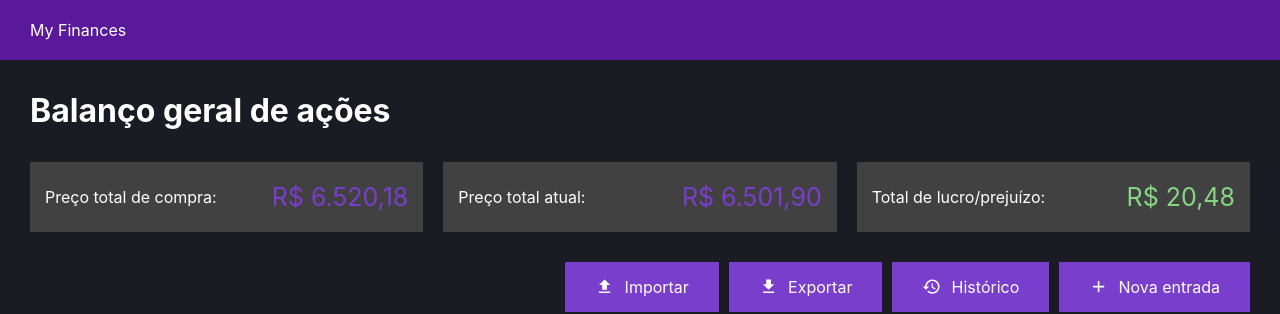
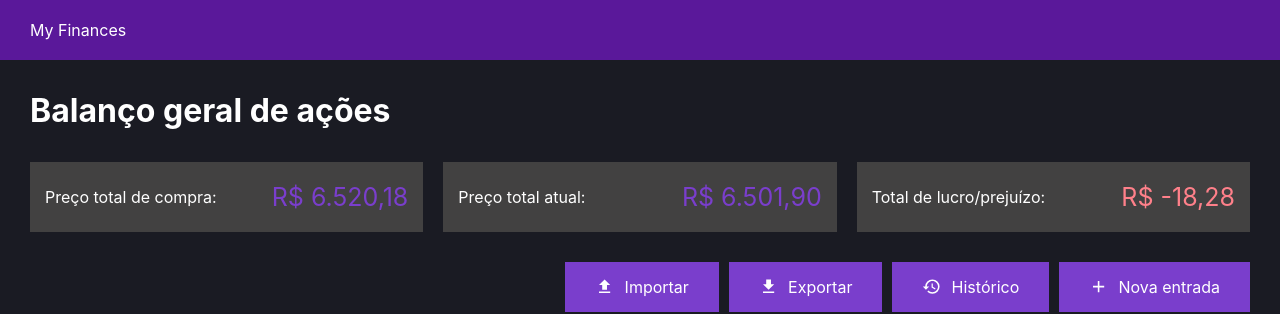
Before and after one commit to leticiaDomingues/my-finances, a React (Create React App) app: page /acoes in a window 1280 px wide. Shown: the top 314 px of the page. Built offline with nearby package versions, Linux system fonts and the light colour scheme; no server answers.

Commit message:
Separating stocks page into components

```diff
--- /dev/null
+++ b/src/components/balance-panel/BalancePanel.css
@@ -0,0 +1,33 @@
+.balance {
+    display: flex;
+    flex-direction: row;
+    margin-bottom: 20px;
+}
+
+.balance .card {
+    flex: 1;
+    display: flex;
+    flex-direction: row;
+    align-items: center;
+    justify-content: space-between;
+    margin: 10px;
+    padding: 20px 15px;
+    background-color: #424141;
+}
+
+.balance .card:nth-child(1) {
+    margin-left: 0;
+}
+
+.balance .card:nth-child(3) {
+    margin-right: 0;
+}
+
+.balance .card p {
+    margin: 0;
+}
+
+.balance .card p:nth-child(2){
+    font-size: 25px;
+    color: #7a3ecc;
+}
--- /dev/null
+++ b/src/components/balance-panel/BalancePanel.tsx
@@ -0,0 +1,27 @@
+import "./BalancePanel.css";
+
+interface IBalancePanelProps {
+    data: {
+        label: string;
+        value: any;
+        formatter?: (p: any) => any;
+        conditionalClass?: (p: any) => string;
+    }[]
+}
+
+const BalancePanel = (props: IBalancePanelProps) => {
+    const { data } = props;
+    return (
+        <div className="balance">
+            { data.map((d, i) => (
+                <div className="card" key={'balance-' + i}>
+                    <p>{d.label}</p>
+                    <p className={d.conditionalClass ? d.conditionalClass(d.value) : ''}>
+                        {d.formatter ? d.formatter(d.value) : d.value}
+                    </p>
+                </div>
+            )) }
+        </div>
+    );
+}
+export default BalancePanel;
--- /dev/null
+++ b/src/components/history-button/HistoryButton.tsx
@@ -0,0 +1,15 @@
+import { MdHistory } from "react-icons/md";
+
+interface IHistoryButtonProps {
+    onClick: () => void
+}
+
+const HistoryButton = (props: IHistoryButtonProps) => {
+    return (
+        <button onClick={_ => props.onClick()}>
+            <MdHistory className="icon" />
+            Histórico
+        </button>
+    );
+}
+export default HistoryButton;
--- /dev/null
+++ b/src/components/new-button/NewButton.tsx
@@ -0,0 +1,16 @@
+import { MdAdd } from "react-icons/md";
+
+interface INewButtonProps {
+    onClick: () => void;
+}
+
+const NewButton = (props: INewButtonProps) => {
+    return (
+        <button onClick={_ => props.onClick()}>
+            <MdAdd className="icon" />
+            Nova entrada
+        </button>
+    );
+}
+
+export default NewButton;
--- a/src/views/stocks/Stocks.css
+++ b/src/views/stocks/Stocks.css
@@ -1,39 +1,5 @@
 .stocks {
     padding: 10px 30px 30px;
-}
-
-.stocks .balance {
-    display: flex;
-    flex-direction: row;
-    margin-bottom: 20px;
-}
-
-.stocks .balance .card {
-    flex: 1;
-    display: flex;
-    flex-direction: row;
-    align-items: center;
-    justify-content: space-between;
-    margin: 10px;
-    padding: 20px 15px;
-    background-color: #424141;
-}
-
-.stocks .balance .card:nth-child(1) {
-    margin-left: 0;
-}
-
-.stocks .balance .card:nth-child(3) {
-    margin-right: 0;
-}
-
-.stocks .balance .card p {
-    margin: 0;
-}
-
-.stocks .balance .card p:nth-child(2){
-    font-size: 25px;
-    color: #7a3ecc;
 }
 
 .stocks .actions {
--- a/src/views/stocks/Stocks.tsx
+++ b/src/views/stocks/Stocks.tsx
@@ -1,19 +1,27 @@
 import "./Stocks.css";
 import Table from "../../components/table/Table";
-import { MdHistory, MdAdd } from "react-icons/md";
 import StocksWallet, { Stock, StocksHeaders, isProfitOrLossClass } from "../../data/stocks";
 import { currencyFormatter } from "../../utils/formatter";
 import { useEffect, useState } from "react";
 import ExportButton from "../../components/export-button/ExportButton";
 import ImportButton from "../../components/import-button/ImportButton";
 import axios from "axios";
+import BalancePanel from "../../components/balance-panel/BalancePanel";
+import NewButton from "../../components/new-button/NewButton";
+import HistoryButton from "../../components/history-button/HistoryButton";
 
 const Stocks = () => {
     const [ stocks, setStocks ] = useState([...StocksWallet] as Stock[]);
 
     const totalPurchasePrice = stocks.map(d => d.totalPurchasePrice).reduce((acc, curr) => acc + curr, 0);
     const totalCurrentPrice = stocks.map(d => d.totalCurrentPrice).reduce((acc, curr) => acc + curr, 0);
-    const profitOrLoss = stocks.map(d => d.profitLoss).reduce((acc, curr) => acc + curr, 0);
+    const profitOrLoss = totalCurrentPrice - totalPurchasePrice;
+
+    const balance = [
+        { label: 'Preço total de compra:', value: totalPurchasePrice, formatter: currencyFormatter },
+        { label: 'Preço total atual:', value: totalCurrentPrice, formatter: currencyFormatter },
+        { label: 'Total de lucro/prejuízo:', value: profitOrLoss, formatter: currencyFormatter, conditionalClass: isProfitOrLossClass }
+    ];
 
     useEffect(() => {
         updateStocksInformation(stocks);
@@ -27,12 +35,13 @@ const Stocks = () => {
                 const updatedStocks = stocks.map(s => {
                     const stockInfo = response.find((r: any) => s.ticker === r.symbol);
                     if (stockInfo) {
+                        const totalCurrentPrice = stockInfo.regularMarketPrice * s.qty;
                         return {
                             ...s,
                             name: stockInfo.longName,
                             avgCurrentPrice: stockInfo.regularMarketPrice,
-                            totalCurrentPrice: stockInfo.regularMarketPrice * s.qty,
-                            profitLoss: s.totalCurrentPrice - s.totalPurchasePrice
+                            totalCurrentPrice: totalCurrentPrice,
+                            profitLoss: totalCurrentPrice - s.totalPurchasePrice
                         } as Stock;
                     }
                     return {...s} as Stock;
@@ -41,37 +50,23 @@ const Stocks = () => {
             });
     }
 
+    const addNewStock = () => {
+        console.log('Todo: add new stock.');
+    }
+
+    const showHistory = () => {
+        console.log('Todo: show stocks history.');
+    }
+
     return (
         <div className="stocks">
             <h1>Balanço geral de ações</h1>
-            <div className="balance">
-                <div className="card">
-                    <p>Preço total de compra:</p>
-                    <p>{currencyFormatter(totalPurchasePrice)}</p>
-                </div>
-                <div className="card">
-                    <p>Preço total atual:</p>
-                    <p>{currencyFormatter(totalCurrentPrice)}</p>
-                </div>
-                <div className="card">
-                    <p>Total de lucro/prejuízo:</p>
-                    <p className={isProfitOrLossClass(profitOrLoss)}>
-                        {currencyFormatter(profitOrLoss)}
-                    </p>
-                </div>
-            </div>
+            <BalancePanel data={balance}></BalancePanel>
             <div className="actions">
                 <ImportButton onLoad={updateStocksInformation}/>
-                <ExportButton fileName="stocks" data={stocks} />
-                <button>
-                    <MdHistory className="icon" />
-                    Histórico
-                </button>
-                <button>
-                    <MdAdd className="icon" />
-                    Nova entrada
-                </button>
-
+                <ExportButton fileName={new Date().toISOString().split('.')[0]+'-stocks'} data={stocks} />
+                <HistoryButton onClick={showHistory}></HistoryButton>
+                <NewButton onClick={addNewStock} />
             </div>
             <Table headers={StocksHeaders} data={stocks}/>
         </div>
```
